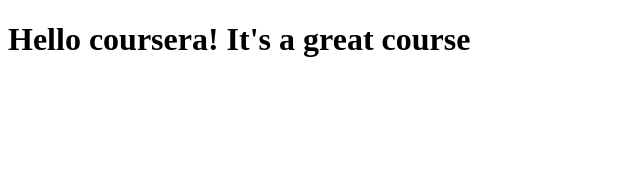
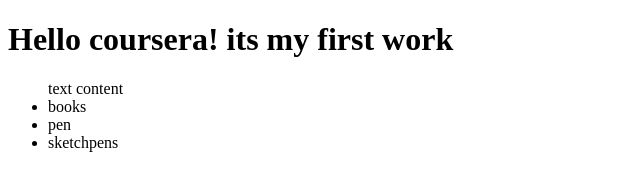
Before and after one commit to xxjayyxx/my-work, a plain HTML site: page site/index.html in a window 1280 px wide. Shown: the whole page, without its empty margins (0-640 px from the left). Drawn offline with Linux system fonts and the light colour scheme.

Commit message:
my second small edition

```diff
--- a/site/index.html
+++ b/site/index.html
@@ -5,6 +5,11 @@
 	<title>Hello coursera</title>
 </head>
 <body>
-<h1>Hello coursera! It's a great course</h1>
+<h1>Hello coursera! its my first work </h1>
+<ul>text content
+<li>books</li>
+<li>pen</li>
+<li>sketchpens</li>
+</ul>
 </body>
 </html>
```
